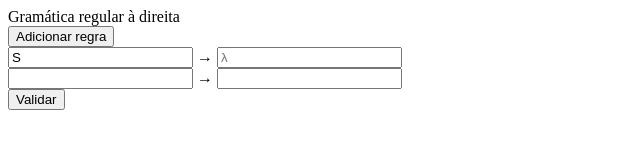
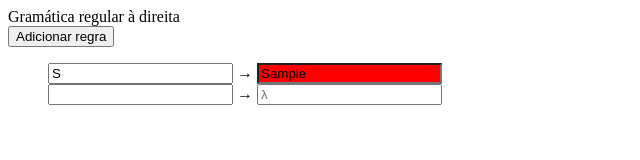
Before and after one commit to Salies/lftc, a plain HTML site: page projects/grammar/index.html in a window 1280 px wide. Both pictures are taken after typing "Sample" into the empty fields and a click on the button "Adicionar regra". Shown: the whole page, without its empty margins (0-640 px from the left). Drawn offline with Linux system fonts and the light colour scheme.

Commit message:
gramática: sei lá

```diff
--- a/projects/grammar/grammar.css
+++ b/projects/grammar/grammar.css
@@ -1,3 +1,7 @@
-input:invalid{
+.red {
     background-color: red;
 }
+
+.input {
+    margin-top: 10px;
+}
--- a/projects/grammar/index.html
+++ b/projects/grammar/index.html
@@ -12,13 +12,14 @@
     <div>
         Gramática regular à direita
         <section>
+            <!-- prevent default behavior button -->
             <button class="add-rule">Adicionar regra</button>
-            <div class="list">
+            <ul class="list">
                 <input type="text" value="S" readonly> →
                 <!-- on change input, call validateInput -->
                 <input type="text" class="rule" placeholder="λ" oninput="validateRule(this)">
-            </div>
-            <input type="submit" value="Validar" oninput="validateInput(this)">
+            </ul>
+
         </section>
     </div>
     <script src="../../components/main.js"></script>
--- a/projects/grammar/js/grammar.js
+++ b/projects/grammar/js/grammar.js
@@ -1,22 +1,37 @@
 const list = $('.list');
 const pattern = new RegExp("^[a-z]*[A-Z]?$");
-$('.add-rule').addEventListener('click', () => {
-    list.innerHTML += '</br><input type="text"> → <input type="text">';
+$('.add-rule').addEventListener('click', (e) => {
+    list.insertAdjacentHTML('beforeend', '</br><input type="text"> → <input type="text" class="rule" placeholder="λ" oninput="validateRule(this)">');
 })
 
 function validateRule(el) {
-    if (pattern.test(el.value)) {
+    const valid = pattern.test(el.value);
+    if (valid) {
         el.classList.remove('red');
-        return true;
     } else {
         el.classList.add('red');
-        return false;
     }
+    validateInput();
+    return valid;
+}
+
+const validateAllRules = () => {
+    const rules  = document.querySelectorAll('.rule')
+    let allValid = true;
+    for (let i = 0; i < rules.length; i++) {
+        const validRule = pattern.test(rules[i].value);
+        if (!validRule) {
+            rules[i].classList.add('red');
+            allValid = false;
+            break;
+        }
+    }
+    return allValid;
 }
 
 function validateInput() {
     // get all inputs with class 'rule'
-    const inputs = document.querySelectorAll('.rule');
-    const allValidInput = Array.from(inputs).every(validateRule);
-    console.log(allValidInput);
+    const input = $('.input');
+    const validRules = validateAllRules();
+    console.log(validRules);
 }
```
